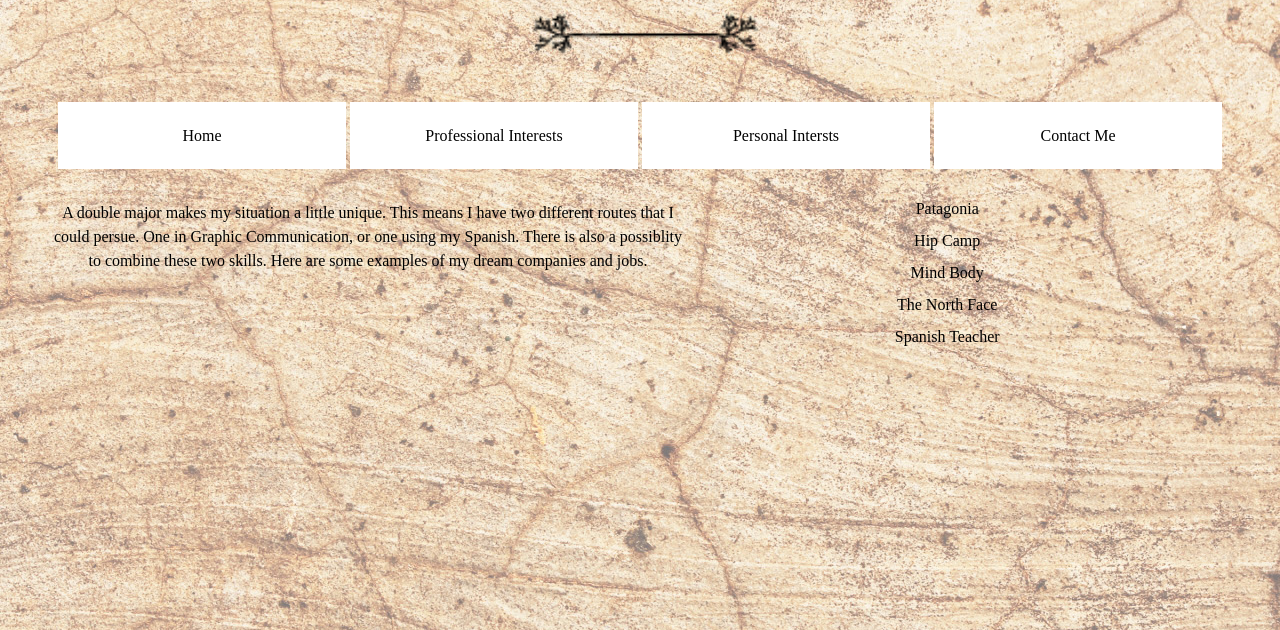
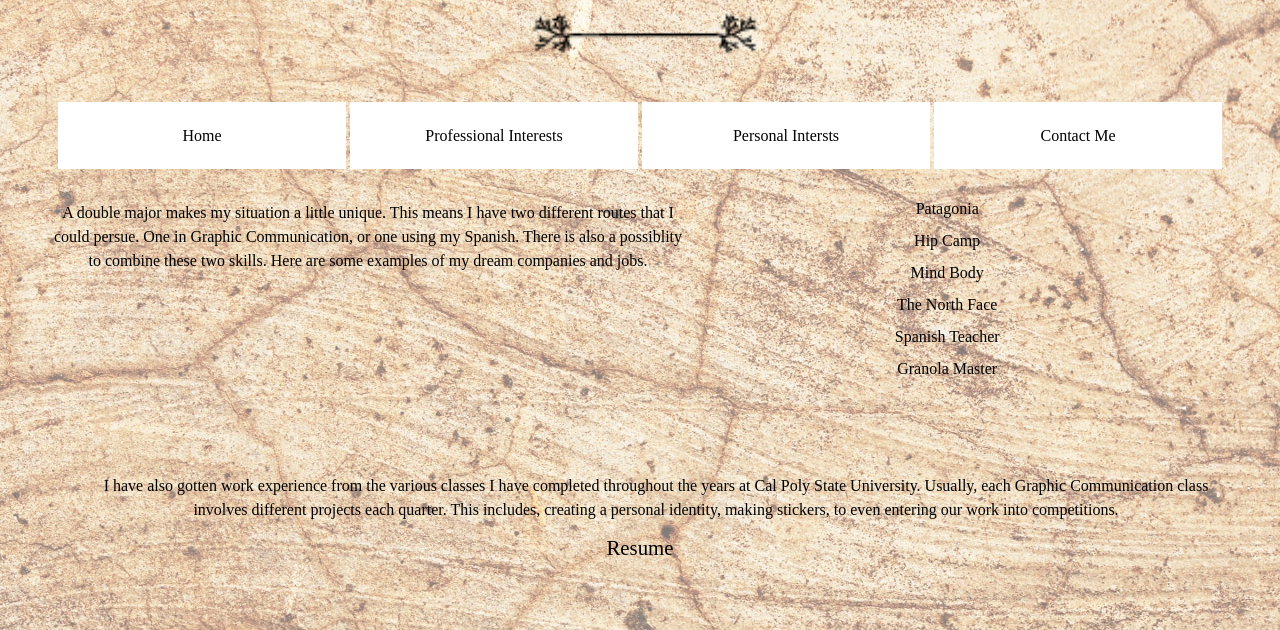
Before and after one commit to grc-338-03-spring-2016/github-mobile-website-03-ljbarone, a plain HTML site: page professional.html in a window 1280 px wide. Shown: the part 170-800 px from the top of the page. Drawn offline with Linux system fonts and the light colour scheme; a web font is replaced by a local one.

Commit message:
more responsive content

```diff
--- a/professional.html
+++ b/professional.html
@@ -38,8 +38,13 @@
         <li> Mind Body</li>
         <li> The North Face</li>
         <li> Spanish Teacher</li>
+        <li> Granola Master</li>
     </ul>
     </div>
+    <div class="exper">
+    <p> I have also gotten work experience from the various classes I have completed throughout the years at Cal Poly State University. Usually, each Graphic Communication class involves different projects each quarter. This includes, creating a personal identity, making stickers, to even entering our work into competitions. </p>
+        </div>
+    <a href="Lauren'sResume%20copy.pdf" target="_blank" class="link"><h4>Resume</h4></a>
     <div class="bottom">
         <a href="../index.html"><p>Back to Home Page</p></a>
         </div>
--- a/stylesheet/stylesheet.css
+++ b/stylesheet/stylesheet.css
@@ -95,6 +95,8 @@ div{
     padding: 2em 2em 1em 2em;
 }
 
+
+
 /* for tablets: */
 @media only screen and (min-width: 768px){
     body{
@@ -143,6 +145,12 @@ div{
         margin: 2em 1em 0 3em;
         line-height: 150%;
     }
+     .exper{
+        float: left;
+        width: -25%;
+        margin: 2em 1em 0 3em;
+        line-height: 150%;
+    }
 
     .jobs ul{
         width: 40%;
@@ -169,7 +177,6 @@ div{
         width: 60%;
         float: left;
         color: white;
-        border: 1px solid black;
     }
     .contact ul{
         color: white;
@@ -177,6 +184,7 @@ div{
         float: right;
         border: 1px solid black;
     }
+
 }
 
 /* For desktop: */
```
